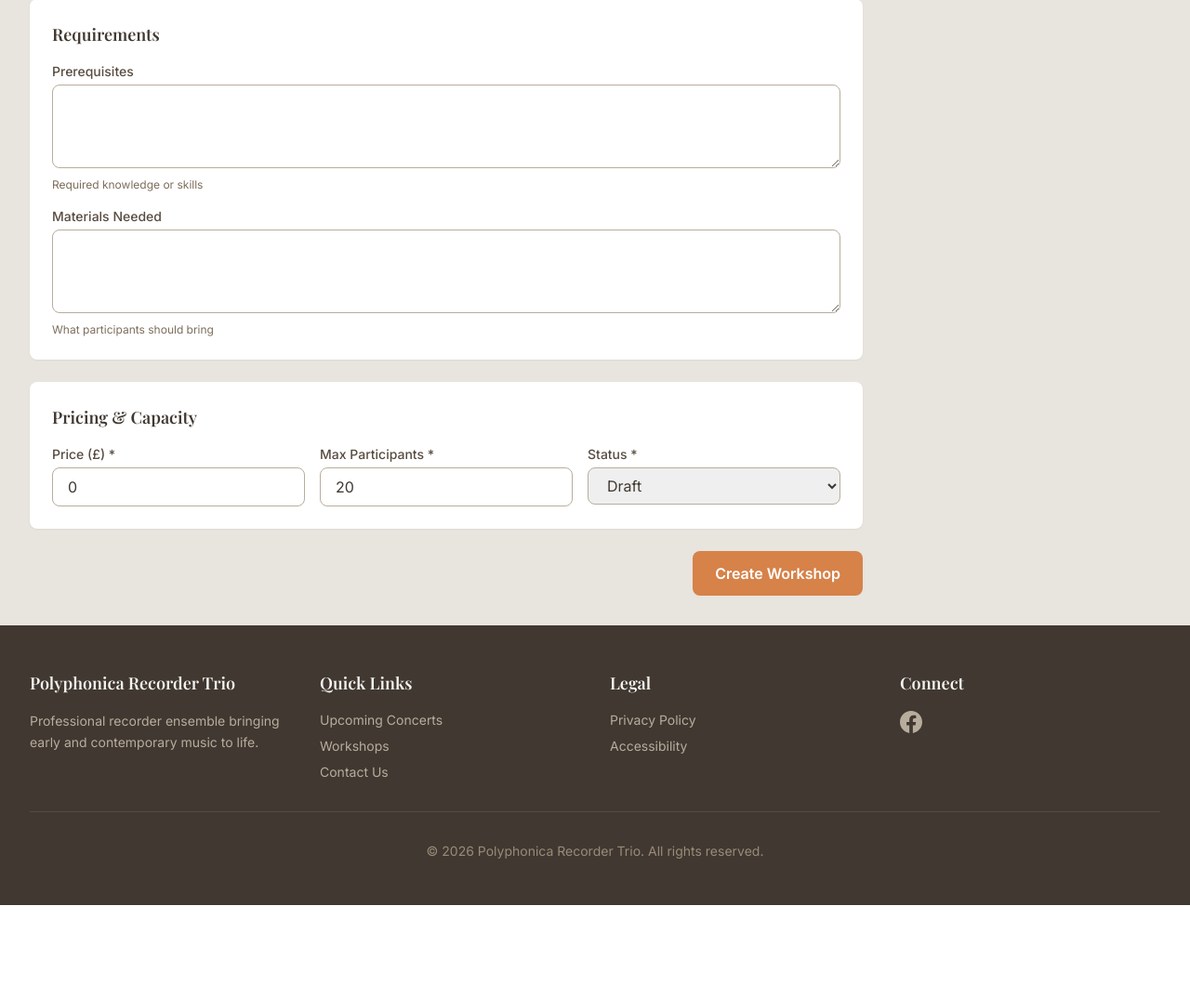
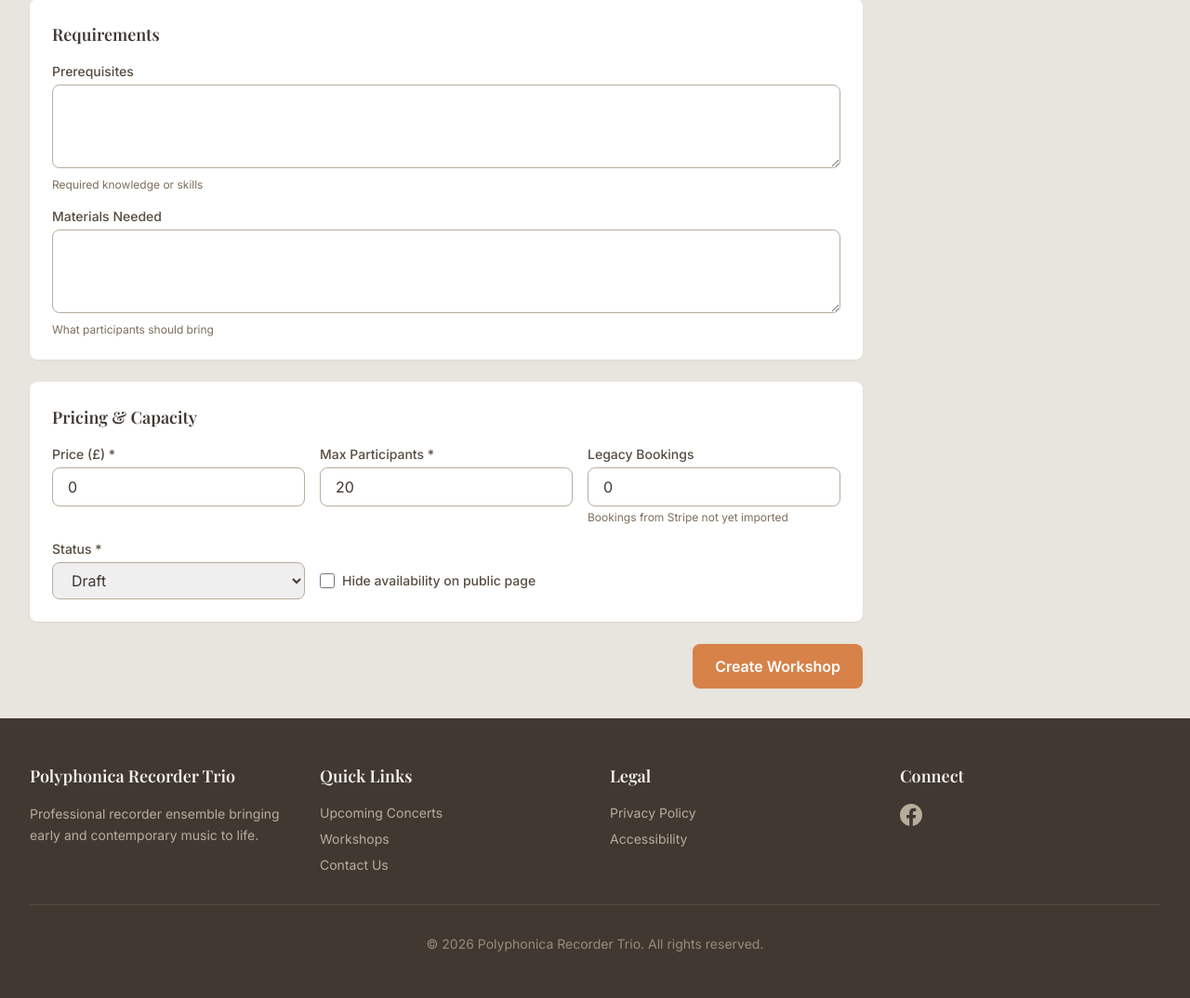
Before and after one commit to polyphonica/polyphonicarecordertrio, a Django app: page /workshops/manage/create/ in a window 1280 px wide. Shown: the part 1593-2667 px from the top of the page at 93% size. Before the commit the page ends 2567 px from the top, so only its background shows below. Run offline with Django 5.2, Linux system fonts and the light colour scheme; the visitor is signed in with stand-in values (Sample User, id 1); parts of the project's set-up code (start-up, migrations or seed data) failed here and were passed over; some libraries are stand-ins or nearby versions; some web fonts are replaced.

Commit message:
Add legacy bookings and hide availability fields to staff form template
Co-Authored-By: Claude Opus 4.5 <noreply@anthropic.com>

```diff
--- a/templates/workshops/staff/workshop_form.html
+++ b/templates/workshops/staff/workshop_form.html
@@ -163,7 +163,7 @@
     <div class="bg-white rounded-lg shadow-sm p-6 mb-6">
         <h2 class="text-lg font-semibold text-primary-900 mb-4">Pricing & Capacity</h2>
 
-        <div class="grid grid-cols-1 md:grid-cols-3 gap-4">
+        <div class="grid grid-cols-1 md:grid-cols-3 gap-4 mb-4">
             <div>
                 <label for="id_price" class="block text-sm font-medium text-primary-700 mb-1">Price (&pound;) *</label>
                 <input type="number" name="price" id="id_price" value="{{ form.price.value|default:'0' }}" step="0.01" required
@@ -175,6 +175,15 @@
                        class="w-full px-4 py-2 border border-primary-300 rounded-lg focus:ring-2 focus:ring-accent-500 focus:border-accent-500">
             </div>
             <div>
+                <label for="id_legacy_bookings" class="block text-sm font-medium text-primary-700 mb-1">Legacy Bookings</label>
+                <input type="number" name="legacy_bookings" id="id_legacy_bookings" value="{{ form.legacy_bookings.value|default:'0' }}"
+                       class="w-full px-4 py-2 border border-primary-300 rounded-lg focus:ring-2 focus:ring-accent-500 focus:border-accent-500">
+                <p class="text-xs text-primary-500 mt-1">Bookings from Stripe not yet imported</p>
+            </div>
+        </div>
+
+        <div class="grid grid-cols-1 md:grid-cols-3 gap-4">
+            <div>
                 <label for="id_status" class="block text-sm font-medium text-primary-700 mb-1">Status *</label>
                 <select name="status" id="id_status"
                         class="w-full px-4 py-2 border border-primary-300 rounded-lg focus:ring-2 focus:ring-accent-500 focus:border-accent-500">
@@ -182,6 +191,11 @@
                     <option value="{{ value }}" {% if form.status.value == value %}selected{% endif %}>{{ label }}</option>
                     {% endfor %}
                 </select>
+            </div>
+            <div class="flex items-center pt-6">
+                <input type="checkbox" name="hide_availability" id="id_hide_availability" {% if form.hide_availability.value %}checked{% endif %}
+                       class="w-4 h-4 text-accent-600 border-primary-300 rounded focus:ring-accent-500">
+                <label for="id_hide_availability" class="ml-2 text-sm font-medium text-primary-700">Hide availability on public page</label>
             </div>
         </div>
     </div>
```
